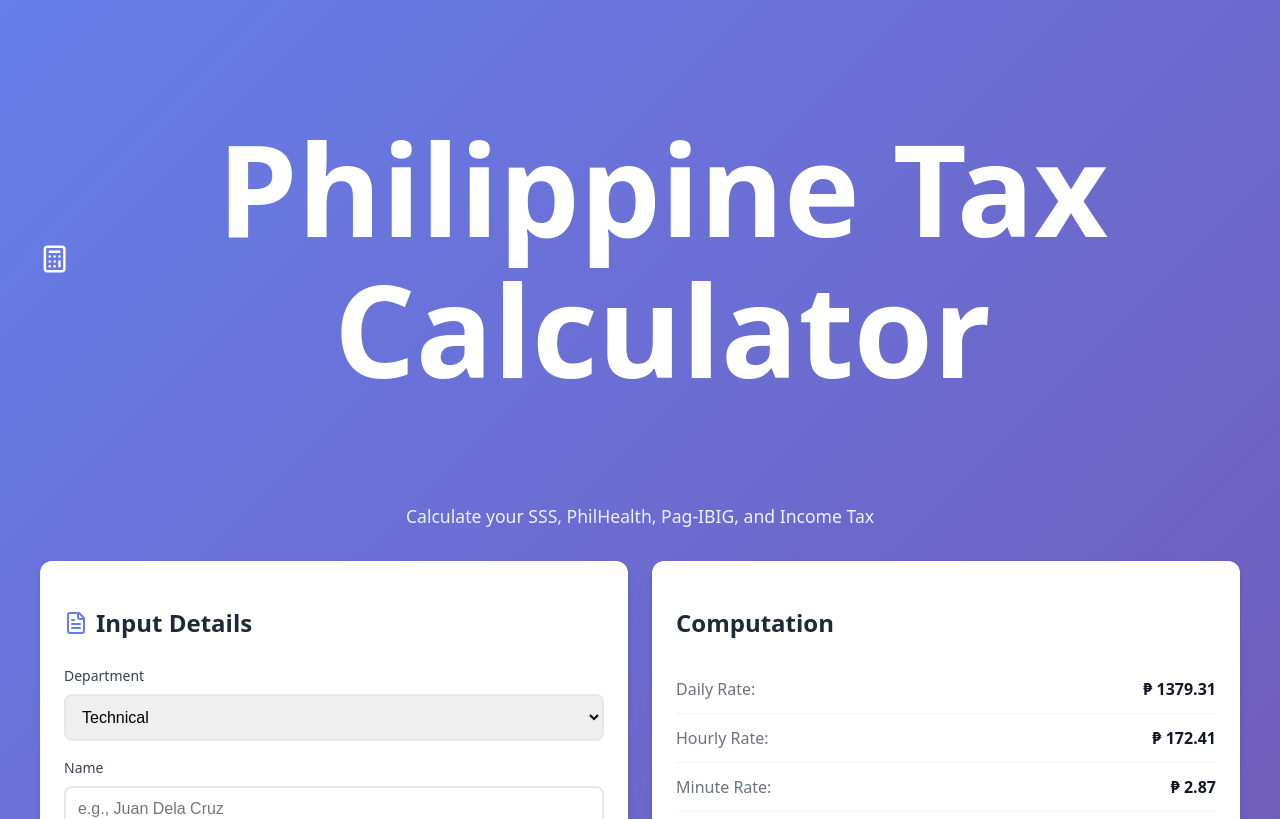
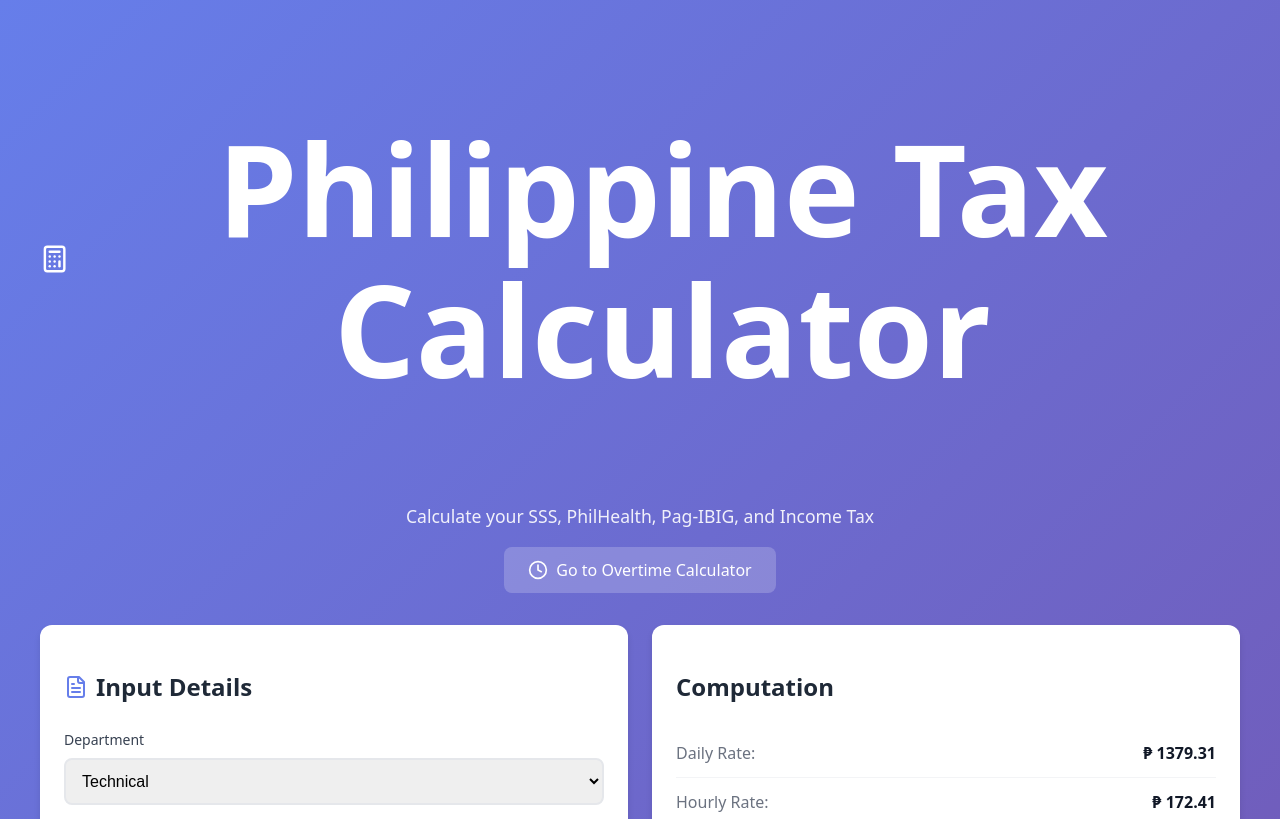
Before and after one commit to LucieSSI/PRC, a React (Vite) app in the folder prc/: page / in a window 1280 px wide. Shown: the top 819 px of the page. Built offline with nearby package versions, Linux system fonts and the light colour scheme.

Commit message:
Version 1.2 > Added Overtime Calculator

```diff
--- a/prc/src/App.jsx
+++ b/prc/src/App.jsx
@@ -1,7 +1,9 @@
 import React, { useState, useEffect, useCallback } from 'react';
-import { Calculator, TrendingDown, FileText } from 'lucide-react';
+import { Calculator, TrendingDown, FileText, Clock } from 'lucide-react';
+import OvertimeCalculator from './OvertimeCalculator';
 
 export default function TaxCalculator() {
+    const [currentPage, setCurrentPage] = useState('tax');
     const [name, setName] = useState('');
     const [monthlyRate, setMonthlyRate] = useState('30000');
     const [department, setDepartment] = useState('Technical');
@@ -360,6 +362,10 @@
         }
     };
 
+    if (currentPage === 'overtime') {
+        return <OvertimeCalculator onBack={() => setCurrentPage('tax')} />;
+    }
+
     return (
         <div style={styles.container}>
             <div style={styles.innerContainer}>
@@ -369,6 +375,27 @@
                         <h1>Philippine Tax Calculator</h1>
                     </div>
                     <p style={styles.subtitle}>Calculate your SSS, PhilHealth, Pag-IBIG, and Income Tax</p>
+                    <button
+                        onClick={() => setCurrentPage('overtime')}
+                        style={{
+                            marginTop: '1rem',
+                            padding: '0.75rem 1.5rem',
+                            background: 'rgba(255, 255, 255, 0.2)',
+                            border: 'none',
+                            borderRadius: '8px',
+                            color: 'white',
+                            cursor: 'pointer',
+                            fontSize: '1rem',
+                            fontWeight: '500',
+                            display: 'flex',
+                            alignItems: 'center',
+                            gap: '0.5rem',
+                            margin: '1rem auto 0'
+                        }}
+                    >
+                        <Clock size={20} />
+                        Go to Overtime Calculator
+                    </button>
                 </div>
 
                 <div style={styles.gridMd}>
```
